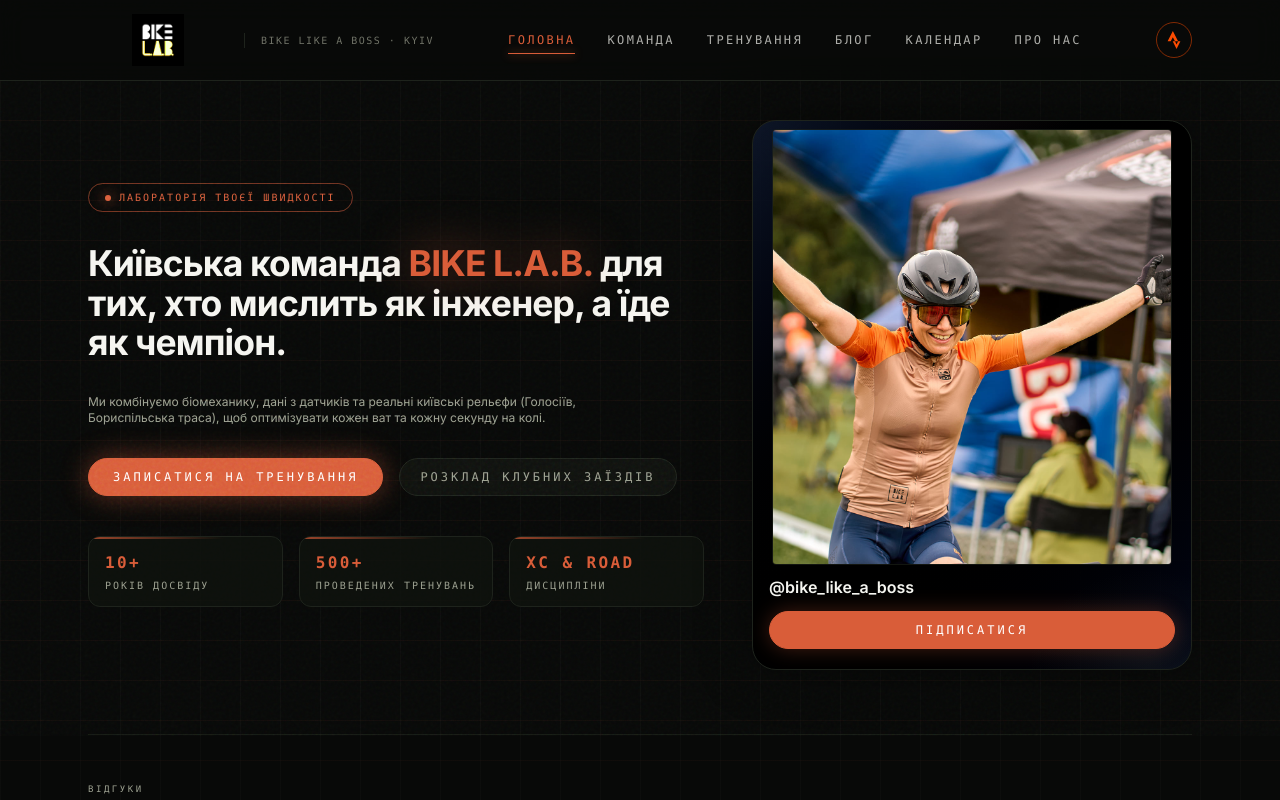
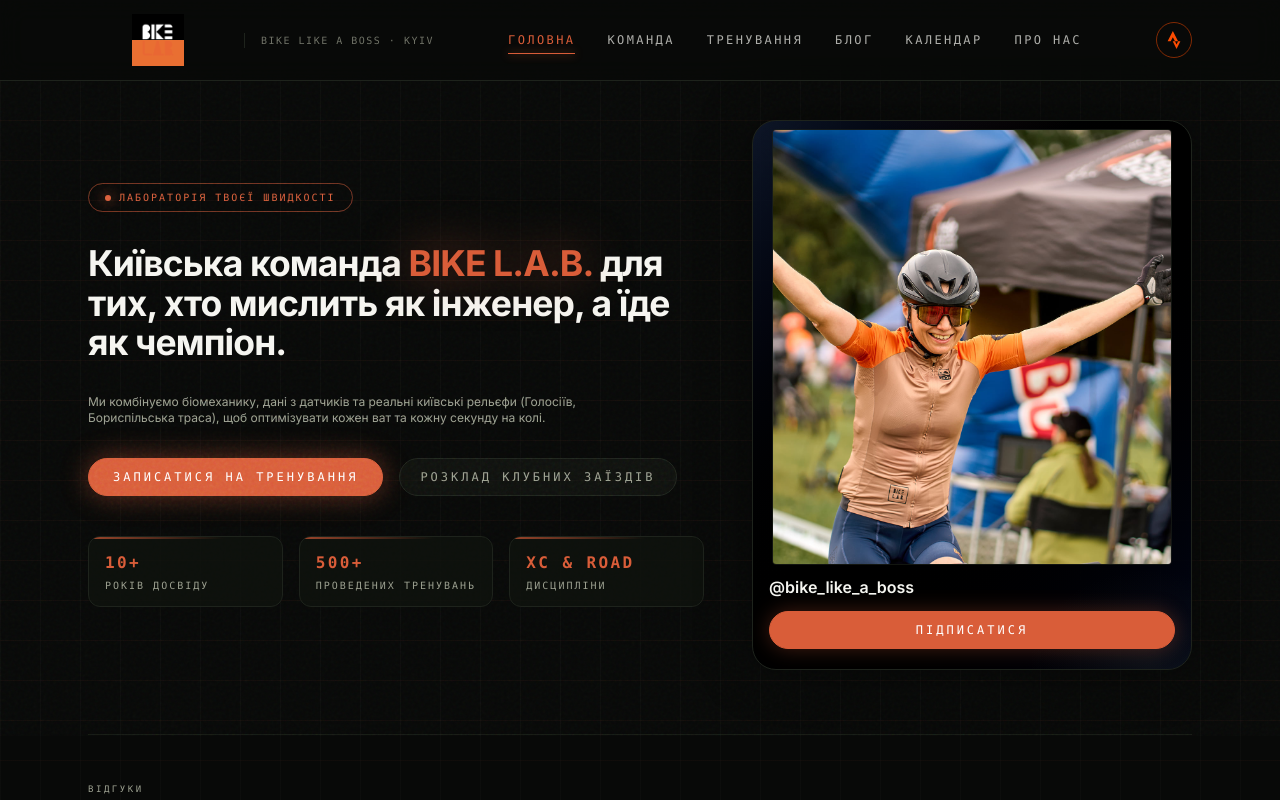
Before and after one commit to VasileAdicto/bikelab-site, a Next.js app: page / in a window 1280 px wide. Shown: the top 800 px of the page. Built offline with nearby package versions, Linux system fonts and the light colour scheme.

Commit message:
Update logo filter styles for improved appearance

```diff
--- a/src/components/logo.tsx
+++ b/src/components/logo.tsx
@@ -42,7 +42,7 @@
             className="w-full h-full object-contain object-top"
             style={{
               filter:
-                "invert(1) sepia(0.6) saturate(4) hue-rotate(10deg) brightness(1)",
+                "invert(48%) sepia(78%) saturate(1650%) hue-rotate(340deg) brightness(95%) contrast(92%)",
             }}
           />
         </span>
```
